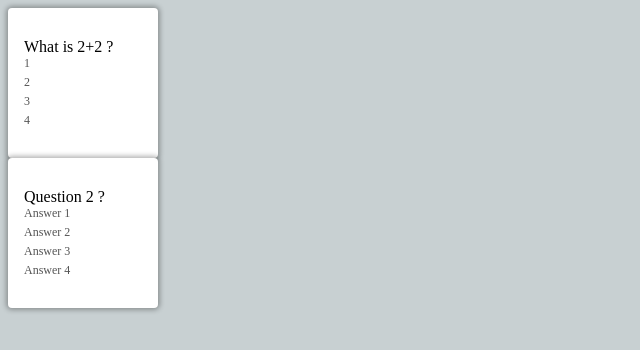
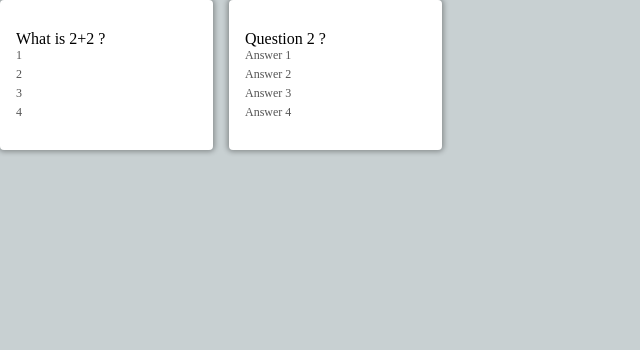
Before and after one commit to AmmarElwardani/flashcard-quiz, a React (Create React App) app in the folder flashcard-quiz/: page / in a window 1280 px wide. Shown: the top 350 px of the page, without its empty margins (0-640 px from the left). Built offline with nearby package versions, Linux system fonts and the light colour scheme; no server answers.

Commit message:
adding grid-card css

```diff
--- a/flashcard-quiz/src/App.css
+++ b/flashcard-quiz/src/App.css
@@ -1,5 +1,16 @@
 body {
     background-color: #C8D0D2;
+    margin: 0;
+}
+.container{
+    max-width: 900px;
+    margin: 1rem, 2rem
+}
+.card-grid{
+    display: grid;
+    align-items: center;
+    grid-template-columns: repeat(auto-fill, minmax(200px, 1fr));
+    gap: 1rem;
 }
 .card{
     display: flex;
@@ -12,7 +23,7 @@ body {
     transform-style: preserve-3d;
     transition: 150ms;
     height: 150px;
-    width: 150px;
+
     cursor: pointer;
     transform: perspective(1000px) rotateY(var(--rotate-y, 0))
     translateY(var(--translate-y, 0));
--- a/flashcard-quiz/src/App.js
+++ b/flashcard-quiz/src/App.js
@@ -1,33 +1,39 @@
-import React, {useState, useEffect} from "react";
+import React, { useState, useEffect } from "react";
 import FlashcardList from "./FlashcardList";
-import "./app.css"
+import "./app.css";
 import axios from "axios";
 function App() {
   const [flashcards, setFlashcards] = useState(FLASHCARD_SAMPLE);
 
-  useEffect(()=>{
-    axios.get("https://opentdb.com/api.php?amount=10")
-      .then(res => {
-        setFlashcards(res.data.results.map((questionItem, index)=>{
+  useEffect(() => {
+    axios.get("https://opentdb.com/api.php?amount=10").then((res) => {
+      setFlashcards(
+        res.data.results.map((questionItem, index) => {
           const answer = decodeString(questionItem.correct_answer);
-          const options = [...questionItem.incorrect_answers.map((a)=>decodeString(a)), answer];
+          const options = [
+            ...questionItem.incorrect_answers.map((a) => decodeString(a)),
+            answer,
+          ];
           return {
             id: `${index}-${Date.now()}`,
             question: decodeString(questionItem.question),
             answer: answer,
-            options: options.sort(()=> Math.random() - .5)
-          }
-        }))
-      })
-  }, [])
+            options: options.sort(() => Math.random() - 0.5),
+          };
+        })
+      );
+    });
+  }, []);
 
-  function decodeString(str){
-    const textArea = document.createElement('textarea');
+  function decodeString(str) {
+    const textArea = document.createElement("textarea");
     textArea.innerHTML = str;
     return textArea.value;
   }
   return (
-    <FlashcardList flashcards = {flashcards} />
+    <div className="container">
+      <FlashcardList flashcards={flashcards} />
+    </div>
   );
 }
 
@@ -35,24 +41,14 @@ const FLASHCARD_SAMPLE = [
   {
     id: 1,
     question: "What is 2+2 ?",
-    answer: '4',
-    options: [
-      "1",
-      "2",
-      "3",
-      "4",
-    ]
+    answer: "4",
+    options: ["1", "2", "3", "4"],
   },
   {
     id: 2,
     question: "Question 2 ?",
-    answer: 'Answer 1',
-    options: [
-      "Answer 1",
-      "Answer 2",
-      "Answer 3",
-      "Answer 4",
-    ]
-  }
-]
+    answer: "Answer 1",
+    options: ["Answer 1", "Answer 2", "Answer 3", "Answer 4"],
+  },
+];
 export default App;
```
